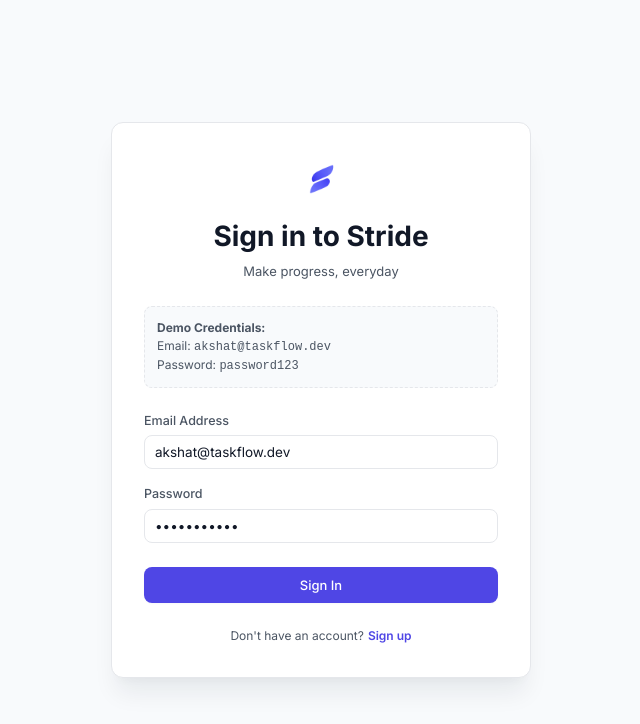
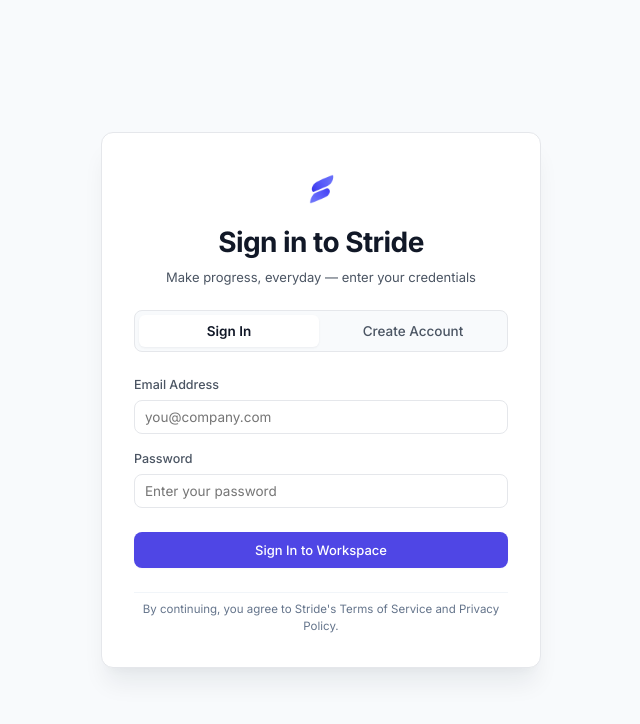
Before and after one commit to axatshukla/Stride, a React (Vite) app: page / in a window 1280 px wide. Shown: the top 724 px of the page, without its empty margins (319-959 px from the left). Built offline with nearby package versions, Linux system fonts and the light colour scheme; no server answers.

Commit message:
feat: remove dummy data and require real login/signup flow

```diff
--- a/src/components/auth/AuthPage.css
+++ b/src/components/auth/AuthPage.css
@@ -1,5 +1,5 @@
 /* ============================================================
-   Auth Page Styles
+   Auth Page Styles — Premium Editorial Aesthetic
    ============================================================ */
 
 .auth-wrapper {
@@ -19,7 +19,7 @@
   border-radius: var(--radius-xl);
   padding: var(--space-8);
   width: 100%;
-  max-width: 420px;
+  max-width: 440px;
   box-shadow: var(--shadow-xl);
   display: flex;
   flex-direction: column;
@@ -40,33 +40,67 @@
   width: 48px;
   height: 48px;
   object-fit: contain;
-  margin-bottom: var(--space-2);
-}
-
-.auth-logo {
-  width: 44px;
-  height: 44px;
-  background: var(--accent);
-  color: #FFFFFF;
-  font-weight: var(--weight-bold);
-  font-size: var(--text-lg);
-  border-radius: var(--radius-lg);
-  display: flex;
-  align-items: center;
-  justify-content: center;
-  margin-bottom: var(--space-2);
-  box-shadow: var(--shadow-md);
+  margin-bottom: var(--space-1);
 }
 
 .auth-title {
   font-size: var(--text-2xl);
   font-weight: var(--weight-bold);
   color: var(--text-primary);
+  letter-spacing: -0.02em;
 }
 
 .auth-subtitle {
   font-size: var(--text-sm);
   color: var(--text-secondary);
+  line-height: 1.4;
+}
+
+/* Tabs */
+.auth-tabs {
+  display: flex;
+  background: var(--bg-primary);
+  padding: 4px;
+  border-radius: var(--radius-md);
+  border: 1px solid var(--border);
+  gap: 4px;
+}
+
+.auth-tab-btn {
+  flex: 1;
+  padding: 8px 12px;
+  font-size: 13.5px;
+  font-weight: var(--weight-medium);
+  border-radius: calc(var(--radius-md) - 2px);
+  border: none;
+  background: transparent;
+  color: var(--text-secondary);
+  cursor: pointer;
+  transition: all 0.15s ease;
+}
+
+.auth-tab-btn:hover {
+  color: var(--text-primary);
+}
+
+.auth-tab-btn.active {
+  background: var(--bg-secondary);
+  color: var(--text-primary);
+  font-weight: var(--weight-semibold);
+  box-shadow: var(--shadow-sm);
+}
+
+.auth-error-banner {
+  display: flex;
+  align-items: center;
+  gap: 8px;
+  background: rgba(220, 38, 38, 0.08);
+  border: 1px solid rgba(220, 38, 38, 0.25);
+  color: #DC2626;
+  padding: 10px 14px;
+  border-radius: var(--radius-md);
+  font-size: 13px;
+  line-height: 1.4;
 }
 
 .auth-form {
@@ -75,30 +109,27 @@
   gap: var(--space-4);
 }
 
-.auth-toggle {
+.auth-footer-privacy {
   text-align: center;
-  font-size: var(--text-xs);
-  color: var(--text-secondary);
+  font-size: 11.5px;
+  color: var(--text-tertiary);
+  line-height: 1.5;
+  padding-top: var(--space-2);
+  border-top: 1px solid var(--border-subtle);
 }
 
-.auth-toggle-btn {
-  color: var(--accent);
-  font-weight: var(--weight-semibold);
-  background: none;
-  border: none;
-  cursor: pointer;
-  margin-left: 4px;
-}
-.auth-toggle-btn:hover {
-  text-decoration: underline;
+.auth-btn-spinner {
+  width: 14px;
+  height: 14px;
+  border: 2px solid rgba(255, 255, 255, 0.4);
+  border-top-color: #FFFFFF;
+  border-radius: 50%;
+  animation: spin 0.6s linear infinite;
+  display: inline-block;
 }
 
-.demo-credentials-box {
-  background: var(--bg-primary);
-  border: 1px dashed var(--border);
-  border-radius: var(--radius-md);
-  padding: var(--space-3);
-  font-size: var(--text-xs);
-  color: var(--text-secondary);
-  line-height: 1.5;
+@keyframes spin {
+  to {
+    transform: rotate(360deg);
+  }
 }
--- a/src/components/auth/AuthPage.tsx
+++ b/src/components/auth/AuthPage.tsx
@@ -1,23 +1,69 @@
+// ============================================================
+// AuthPage Component — Real-World Production Login & Signup
+// ============================================================
+
 import { useState, type FormEvent } from 'react';
 import { useApp } from '../../context/AppContext';
 import Button from '../ui/Button';
 import './AuthPage.css';
 
 export default function AuthPage() {
-  const { login, addToast } = useApp();
+  const { login, signup, addToast } = useApp();
   const [isSignUp, setIsSignUp] = useState(false);
-  const [email, setEmail] = useState('akshat@taskflow.dev');
-  const [password, setPassword] = useState('password123');
-  const [name, setName] = useState('Akshat Shukla');
+  const [name, setName] = useState('');
+  const [email, setEmail] = useState('');
+  const [password, setPassword] = useState('');
+  const [isSubmitting, setIsSubmitting] = useState(false);
+  const [errorMsg, setErrorMsg] = useState<string | null>(null);
 
-  const handleSubmit = (e: FormEvent) => {
+  const handleSubmit = async (e: FormEvent) => {
     e.preventDefault();
-    if (!email || !password) {
-      addToast('error', 'Please fill in all fields');
+    setErrorMsg(null);
+
+    const cleanEmail = email.trim();
+    const cleanPass = password.trim();
+
+    if (!cleanEmail || !cleanPass) {
+      setErrorMsg('Please provide both email and password.');
       return;
     }
-    login(email, password);
-    addToast('success', `Welcome back, ${name || 'User'}!`);
+
+    if (isSignUp) {
+      const cleanName = name.trim();
+      if (!cleanName) {
+        setErrorMsg('Please enter your full name.');
+        return;
+      }
+      if (cleanPass.length < 6) {
+        setErrorMsg('Password must be at least 6 characters.');
+        return;
+      }
+
+      setIsSubmitting(true);
+      try {
+        const success = await signup(cleanName, cleanEmail, cleanPass);
+        if (success) {
+          addToast('success', `Welcome to Stride, ${cleanName}!`);
+        }
+      } finally {
+        setIsSubmitting(false);
+      }
+    } else {
+      setIsSubmitting(true);
+      try {
+        const success = await login(cleanEmail, cleanPass);
+        if (success) {
+          addToast('success', 'Welcome back!');
+        }
+      } finally {
+        setIsSubmitting(false);
+      }
+    }
+  };
+
+  const toggleMode = (signUp: boolean) => {
+    setIsSignUp(signUp);
+    setErrorMsg(null);
   };
 
   return (
@@ -25,19 +71,44 @@ export default function AuthPage() {
       <div className="auth-card">
         <div className="auth-header">
           <img src="/logo.png" alt="Stride" className="auth-brand-img" />
-          <h1 className="auth-title">{isSignUp ? 'Create your Stride account' : 'Sign in to Stride'}</h1>
+          <h1 className="auth-title">{isSignUp ? 'Create your account' : 'Sign in to Stride'}</h1>
           <p className="auth-subtitle">
-            {isSignUp ? 'Make progress, everyday — start tracking your sprints' : 'Make progress, everyday'}
+            {isSignUp
+              ? 'Start tracking sprints and tasks with high clarity'
+              : 'Make progress, everyday — enter your credentials'}
           </p>
         </div>
 
-        <div className="demo-credentials-box">
-          <strong>Demo Credentials:</strong><br />
-          Email: <code>akshat@taskflow.dev</code><br />
-          Password: <code>password123</code>
+        {/* Tab switchers */}
+        <div className="auth-tabs" role="tablist">
+          <button
+            type="button"
+            className={`auth-tab-btn ${!isSignUp ? 'active' : ''}`}
+            onClick={() => toggleMode(false)}
+          >
+            Sign In
+          </button>
+          <button
+            type="button"
+            className={`auth-tab-btn ${isSignUp ? 'active' : ''}`}
+            onClick={() => toggleMode(true)}
+          >
+            Create Account
+          </button>
         </div>
 
-        <form className="auth-form" onSubmit={handleSubmit}>
+        {errorMsg && (
+          <div className="auth-error-banner" role="alert">
+            <svg viewBox="0 0 24 24" fill="none" stroke="currentColor" strokeWidth="2" style={{ width: 16, height: 16, flexShrink: 0 }}>
+              <circle cx="12" cy="12" r="10" />
+              <line x1="12" y1="8" x2="12" y2="12" />
+              <line x1="12" y1="16" x2="12.01" y2="16" />
+            </svg>
+            <span>{errorMsg}</span>
+          </div>
+        )}
+
+        <form className="auth-form" onSubmit={handleSubmit} noValidate>
           {isSignUp && (
             <div className="form-group">
               <label className="form-label" htmlFor="auth-name">Full Name</label>
@@ -45,9 +116,12 @@ export default function AuthPage() {
                 id="auth-name"
                 className="form-input"
                 type="text"
-                placeholder="e.g. Alex Morgan"
+                placeholder="e.g. Sarah Connor"
                 value={name}
                 onChange={e => setName(e.target.value)}
+                autoComplete="name"
+                required
+                disabled={isSubmitting}
               />
             </div>
           )}
@@ -61,7 +135,9 @@ export default function AuthPage() {
               placeholder="you@company.com"
               value={email}
               onChange={e => setEmail(e.target.value)}
+              autoComplete="email"
               required
+              disabled={isSubmitting}
             />
           </div>
 
@@ -71,26 +147,34 @@ export default function AuthPage() {
               id="auth-pass"
               className="form-input"
               type="password"
-              placeholder="••••••••"
+              placeholder={isSignUp ? 'Min 6 characters' : 'Enter your password'}
               value={password}
               onChange={e => setPassword(e.target.value)}
+              autoComplete={isSignUp ? 'new-password' : 'current-password'}
               required
+              disabled={isSubmitting}
             />
           </div>
 
-          <Button type="submit" variant="primary" style={{ width: '100%', marginTop: 'var(--space-2)' }}>
-            {isSignUp ? 'Create Account' : 'Sign In'}
+          <Button
+            type="submit"
+            variant="primary"
+            disabled={isSubmitting}
+            style={{ width: '100%', marginTop: 'var(--space-2)' }}
+          >
+            {isSubmitting ? (
+              <span style={{ display: 'inline-flex', alignItems: 'center', gap: 8 }}>
+                <span className="auth-btn-spinner" />
+                {isSignUp ? 'Creating Account...' : 'Signing In...'}
+              </span>
+            ) : (
+              isSignUp ? 'Create Free Account' : 'Sign In to Workspace'
+            )}
           </Button>
         </form>
 
-        <div className="auth-toggle">
-          {isSignUp ? 'Already have an account?' : "Don't have an account?"}
-          <button
-            className="auth-toggle-btn"
-            onClick={() => setIsSignUp(!isSignUp)}
-          >
-            {isSignUp ? 'Sign in' : 'Sign up'}
-          </button>
+        <div className="auth-footer-privacy">
+          By continuing, you agree to Stride's Terms of Service and Privacy Policy.
         </div>
       </div>
     </div>
--- a/src/components/layout/Navbar.tsx
+++ b/src/components/layout/Navbar.tsx
@@ -49,8 +49,8 @@ export default function Navbar() {
           <span className="badge-dot" />
         </button>
 
-        <div className="navbar-avatar" title={currentUser.name}>
-          {currentUser.initials}
+        <div className="navbar-avatar" title={currentUser?.name || 'User'}>
+          {currentUser?.initials || 'U'}
         </div>
       </div>
     </header>
--- a/src/components/layout/Sidebar.tsx
+++ b/src/components/layout/Sidebar.tsx
@@ -204,11 +204,11 @@ export default function Sidebar({ isOpen, onToggle }: SidebarProps) {
         <div className="sidebar-footer">
           <div className="sidebar-user" onClick={logout} title="Click to log out">
             <div className="sidebar-user-avatar">
-              {currentUser.initials}
+              {currentUser?.initials || 'U'}
             </div>
             <div className="sidebar-user-info">
-              <div className="sidebar-user-name">{currentUser.name}</div>
-              <div className="sidebar-user-email">{currentUser.email}</div>
+              <div className="sidebar-user-name">{currentUser?.name || 'User'}</div>
+              <div className="sidebar-user-email">{currentUser?.email || ''}</div>
             </div>
             <span style={{ color: 'var(--text-muted)' }}>
               {icons.logout}
--- a/src/context/AppContext.tsx
+++ b/src/context/AppContext.tsx
@@ -9,7 +9,7 @@ import type { Task, User, TaskFilters, Page, ToastMessage, TaskStatus, TaskPrior
 
 interface AppContextType {
   // Auth
-  currentUser: User;
+  currentUser: User | null;
   users: User[];
   isAuthenticated: boolean;
   isLoading: boolean;
@@ -53,21 +53,13 @@ interface AppContextType {
   removeToast: (id: string) => void;
 }
 
-const fallbackUser: User = {
-  id: 'u1',
-  name: 'Akshat Shukla',
-  email: 'akshat@taskflow.dev',
-  initials: 'AS',
-  color: '#4F46E5',
-};
-
 const AppContext = createContext<AppContextType | null>(null);
 
 export function AppProvider({ children }: { children: ReactNode }) {
   // -- Auth State --
-  const [isAuthenticated, setIsAuthenticated] = useState<boolean>(Boolean(getAuthToken()));
-  const [user, setUser] = useState<User>(fallbackUser);
-  const [users, setUsers] = useState<User[]>([fallbackUser]);
+  const [isAuthenticated, setIsAuthenticated] = useState<boolean>(false);
+  const [user, setUser] = useState<User | null>(null);
+  const [users, setUsers] = useState<User[]>([]);
   const [isLoading, setIsLoading] = useState<boolean>(true);
 
   // -- Task State --
@@ -132,20 +124,19 @@ export function AppProvider({ children }: { children: ReactNode }) {
         setTasks(tasksRes.tasks);
         setIsAuthenticated(true);
       } else {
-        // Auto-login demo user for immediate instant usability
-        const loginRes = await authApi.login('akshat@taskflow.dev', 'password123');
-        setUser(loginRes.user);
-        setIsAuthenticated(true);
-        const [usersRes, tasksRes] = await Promise.all([
-          authApi.getUsers(),
-          taskApi.getTasks(),
-        ]);
-        setUsers(usersRes.users);
-        setTasks(tasksRes.tasks);
+        // No active session — start cleanly on the login screen
+        setIsAuthenticated(false);
+        setUser(null);
+        setTasks([]);
+        setUsers([]);
       }
     } catch (err: any) {
-      console.error('Initial data load error:', err);
+      console.error('Initial data load error / session expired:', err);
+      setAuthToken(null);
       setIsAuthenticated(false);
+      setUser(null);
+      setTasks([]);
+      setUsers([]);
     } finally {
       setIsLoading(false);
     }
@@ -195,7 +186,10 @@ export function AppProvider({ children }: { children: ReactNode }) {
   const logout = useCallback(() => {
     setAuthToken(null);
     setIsAuthenticated(false);
+    setUser(null);
     setTasks([]);
+    setUsers([]);
+    setCurrentPage('dashboard');
   }, []);
 
   // -- Task Actions (Calling Live API with State Synchronization) --
--- a/src/pages/Settings.tsx
+++ b/src/pages/Settings.tsx
@@ -8,9 +8,9 @@ export default function Settings() {
   const [activeTab, setActiveTab] = useState<'profile' | 'workspace' | 'notifications' | 'security'>('profile');
 
   // Profile form state
-  const [name, setName] = useState(currentUser.name);
-  const [email, setEmail] = useState(currentUser.email);
-  const [title, setTitle] = useState('Lead Full-Stack Developer');
+  const [name, setName] = useState(currentUser?.name || '');
+  const [email, setEmail] = useState(currentUser?.email || '');
+  const [title, setTitle] = useState('Workspace Member');
 
   // Workspace form state
   const [workspaceName, setWorkspaceName] = useState('Stride Workspace');
```
Also changed, not shown: src/App.tsx (+27 -1 lines), 1 other file (tests, documents, lock files or other folders).
